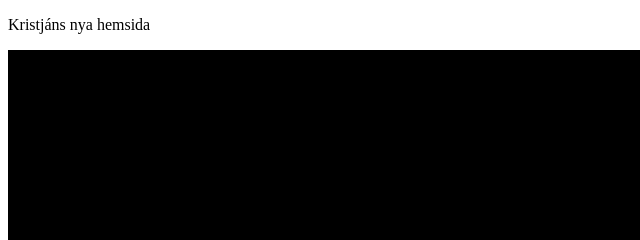
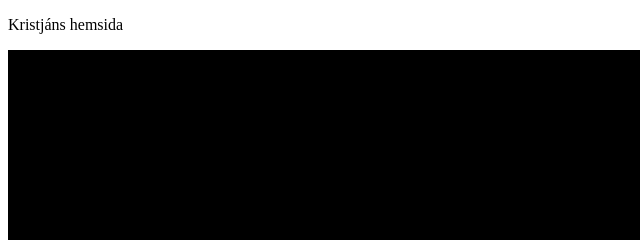
Before and after one commit to krisjo/krisjo.github.io, a plain HTML site: page index.html in a window 1280 px wide. Shown: the top 240 px of the page, 0-640 px from the left. Drawn offline with Linux system fonts and the light colour scheme.

Commit message:
Correction

```diff
--- a/index.html
+++ b/index.html
@@ -5,7 +5,7 @@
 </head>
 <body>
     <p>
-    Kristjáns nya hemsida
+    Kristjáns hemsida
     </p>
     <div id="cube" onmousedown="dragMouseDown()" style="height : 300px; width : 300px;"></div>
 </body>
```
